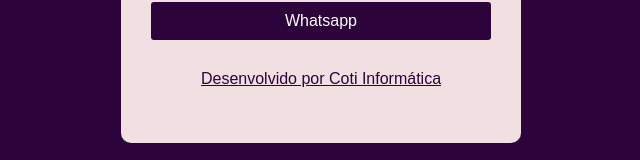
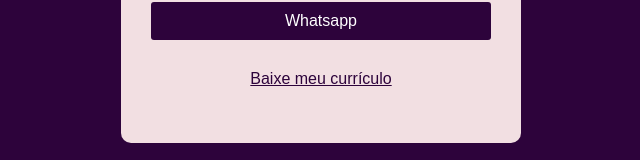
Before and after one commit to fellipeconforto94/perfil_frontend, a plain HTML site: page index.html in a window 1280 px wide. Shown: the part 448-608 px from the top of the page, without its empty margins (319-959 px from the left). Drawn offline with Linux system fonts and the light colour scheme.

Commit message:
Ajustes index e Readme

```diff
--- a/index.html
+++ b/index.html
@@ -31,7 +31,7 @@
             <a href="https://wa.me">Whatsapp</a>
         </div>
 
-        <a href="https://cotiinformatica.com.br/contato" class="coti">Desenvolvido por Coti Informática</a>
+        <a href="#" class="coti">Baixe meu currículo</a>
     </div>
 
 </body>
```
Also changed, not shown: 1 other file.
